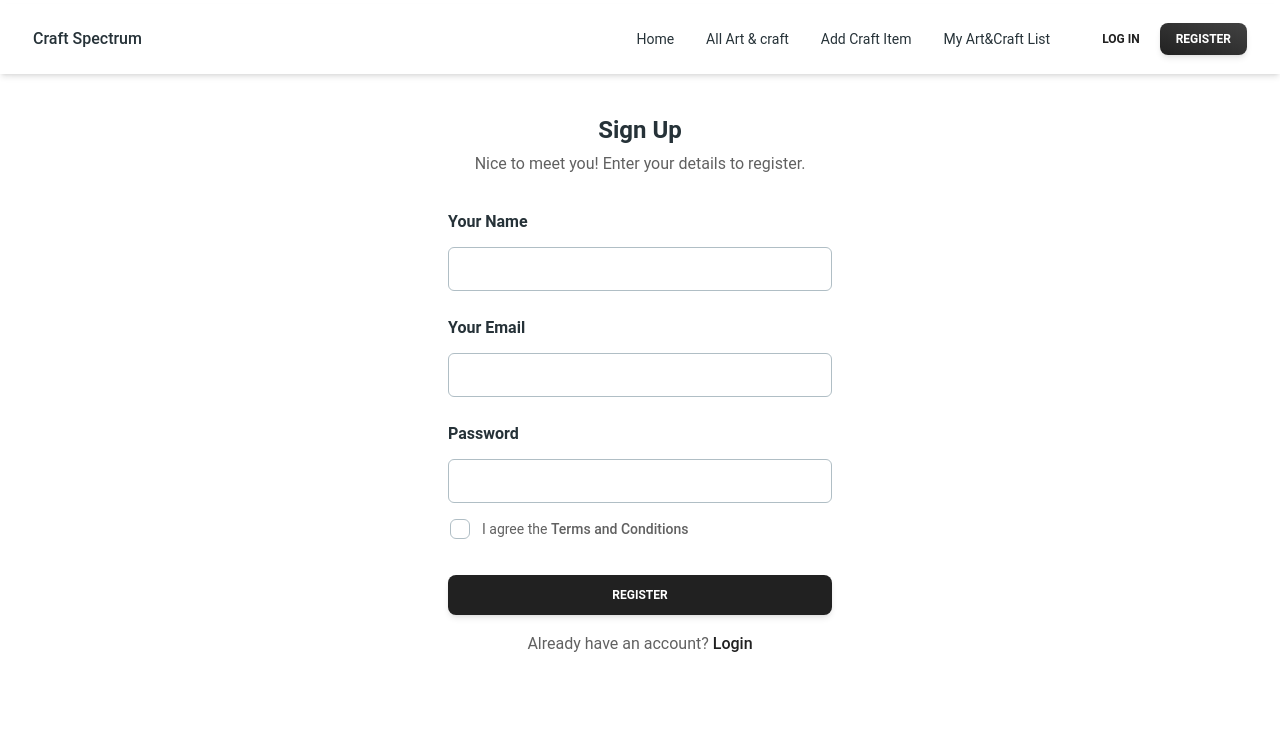
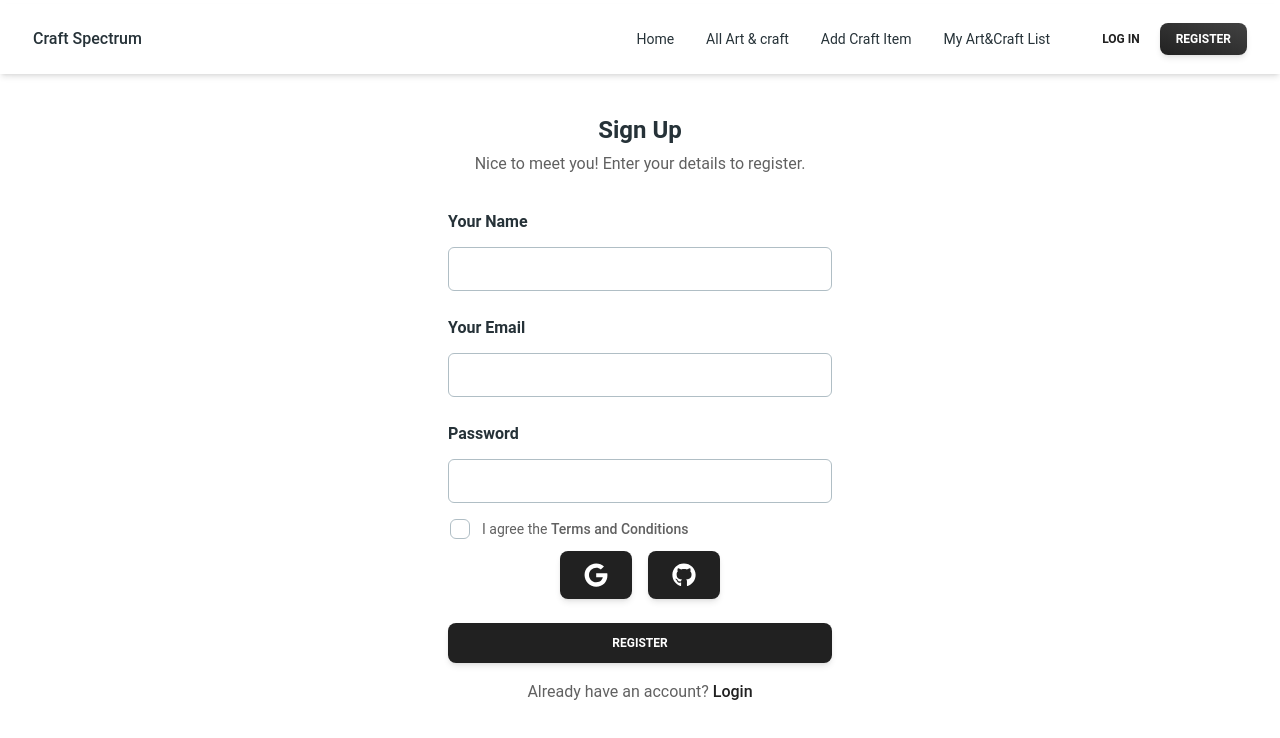
Before and after one commit to DeepsEffect/craft-spectrum, a React (Vite) app: page /register in a window 1280 px wide. Shown: the top 738 px of the page. Built offline with nearby package versions, Linux system fonts and the light colour scheme; no server answers.

Commit message:
google sign in

```diff
--- a/package.json
+++ b/package.json
@@ -16,6 +16,7 @@
     "match-sorter": "^6.3.4",
     "react": "^18.2.0",
     "react-dom": "^18.2.0",
+    "react-icons": "^5.1.0",
     "react-router-dom": "^6.23.0",
     "sort-by": "^1.2.0"
   },
--- a/src/pages/Register.jsx
+++ b/src/pages/Register.jsx
@@ -8,9 +8,11 @@ import {
 import { useContext } from "react";
 import { Link } from "react-router-dom";
 import { AuthContext } from "../providers/AuthProvider";
+import { FaGoogle } from "react-icons/fa";
+import { FaGithub } from "react-icons/fa";
 
 function Register() {
-  const { registerUser } = useContext(AuthContext);
+  const { registerUser, signInWithGoogle } = useContext(AuthContext);
   //handle register
   const handleRegisterUser = (e) => {
     e.preventDefault();
@@ -20,6 +22,17 @@ function Register() {
     const password = form.password.value;
     console.log(name, email, password);
     registerUser(email, password)
+      .then((userCredential) => {
+        console.log(userCredential.user);
+      })
+      .catch((error) => {
+        console.error(error);
+      });
+  };
+
+  //handle google sign in
+  const handleSignInWithGoogle = () => {
+    signInWithGoogle()
       .then((userCredential) => {
         console.log(userCredential.user);
       })
@@ -101,6 +114,15 @@ function Register() {
           }
           containerProps={{ className: "-ml-2.5" }}
         />
+        {/* sign up with google and github */}
+        <Typography className="flex gap-4 justify-center">
+          <Button onClick={handleSignInWithGoogle} className="cursor-pointer">
+            <FaGoogle className="text-2xl" />
+          </Button>
+          <Button>
+            <FaGithub className="text-2xl" />
+          </Button>
+        </Typography>
         <Button type="submit" className="mt-6" fullWidth>
           Register
         </Button>
--- a/src/providers/AuthProvider.jsx
+++ b/src/providers/AuthProvider.jsx
@@ -1,7 +1,8 @@
 /* eslint-disable react/prop-types */
-import { createUserWithEmailAndPassword } from "firebase/auth";
+import { createUserWithEmailAndPassword, signInWithPopup } from "firebase/auth";
 import { createContext, useState } from "react";
 import { auth } from "../firebase/firebase.init";
+import { GoogleAuthProvider } from "firebase/auth";
 
 //create context
 export const AuthContext = createContext(null);
@@ -15,9 +16,15 @@ const AuthProvider = ({ children }) => {
     setLoading(true);
     return createUserWithEmailAndPassword(auth, email, password);
   };
+  //sign in with google
+  const googleProvider = new GoogleAuthProvider();
+  const signInWithGoogle = () => {
+    setLoading(true);
+    return signInWithPopup(auth, googleProvider);
+  };
 
   //passing the data as object
-  const authInfo = { user, loading, registerUser };
+  const authInfo = { user, loading, registerUser, signInWithGoogle };
   return (
     <AuthContext.Provider value={authInfo}>{children}</AuthContext.Provider>
   );
```
Also changed, not shown: 1 other file (tests, documents, lock files or other folders).
